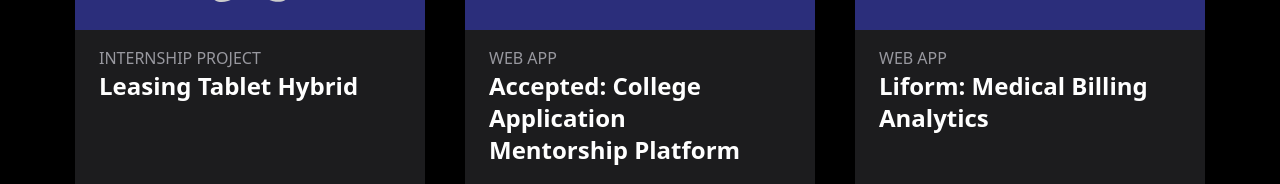
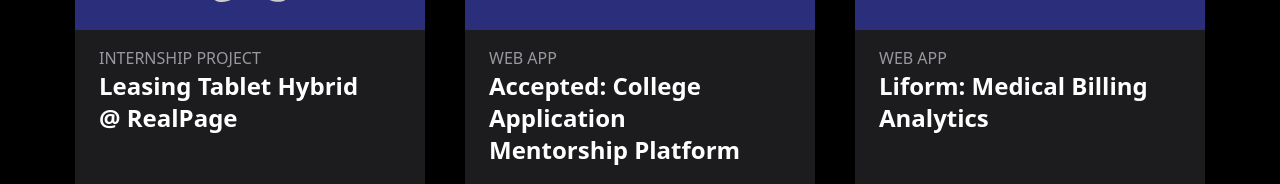
Before and after one commit to adityarathod/adityarathod.github.io, a Next.js app: page / in a window 1280 px wide. Shown: the part 595-779 px from the top of the page. Built offline with nearby package versions, Linux system fonts and the light colour scheme.

Commit message:
Move project data over to TS

```diff
--- a/data/projects.js
+++ /dev/null
@@ -1,44 +0,0 @@
-export default [
-	{
-		title: 'Leasing Tablet Hybrid',
-		type: 'Internship Project',
-		description: 'Developed hybrid redesign of existing Leasing Tablet mobile application using React Native, allowing it to run on iOS and Android.',
-		image: '/leasing-tab-react.svg',
-		color: '#61DAFB',
-	},
-	{
-		title: "Accepted: College Application Mentorship Platform",
-		type: "Web App",
-		description: "Currently working on a platform connecting high school students to undergraduate college applications mentors.",
-		image: "/accepted.svg",
-		color: "#EFEBE3",
-	},
-	{
-		title: "Liform: Medical Billing Analytics",
-		type: "Web App",
-		description: "I built an app to compare treatment costs across multiple providers with my hackathon team. I wrote an ETL pipeline in Python to extract pricing data.",
-		image: "https://adityarathod.github.io/liform.svg",
-		color: "#7DFFCF",
-	},
-	{
-		title: "Reportik: Abstractive Text Summarization Model",
-		type: "Machine Learning Model",
-		description: "Attempted to repurpose LSTM-based neural sequence-to-sequence language model to the domain of long-form text summarization.",
-		image: "/reportik.svg",
-		color: "#713FFF",
-	},
-	{
-		title: "Credit Card Fraud Detection",
-		type: "Machine Learning Model",
-		description: "Trained a small machine learning model to detect fraudulent transactions. Learned how to deal with skewed data and metrics such as F₁ score.",
-		image: "/ccf.svg",
-		color: "#FF6F6F",
-	},
-	{
-		title: "HQ Trivia QAS",
-		type: "Console App",
-		description: "Developed a question-answering system for HQ Trivia app with realtime OCR in a weekend, with blog post explaining how to mitigate such approaches. Blog post was referenced in articles by The Verge and the Washington Post.",
-		image: "/hqtrivia.svg",
-		color: "#36399a",
-	}
-]
--- /dev/null
+++ b/data/projects.ts
@@ -0,0 +1,60 @@
+interface ProjectType {
+	title: string
+	type: string
+	description: string
+	image: string
+	color: string
+}
+
+const projects: ProjectType[] = [
+	{
+		title: 'Leasing Tablet Hybrid @ RealPage',
+		type: 'Internship Project',
+		description:
+			'Developed hybrid redesign of existing Leasing Tablet mobile application using React Native, allowing it to run on iOS and Android.',
+		image: '/leasing-tab-react.svg',
+		color: '#61DAFB',
+	},
+	{
+		title: 'Accepted: College Application Mentorship Platform',
+		type: 'Web App',
+		description:
+			'Currently working on a platform connecting high school students to undergraduate college applications mentors.',
+		image: '/accepted.svg',
+		color: '#EFEBE3',
+	},
+	{
+		title: 'Liform: Medical Billing Analytics',
+		type: 'Web App',
+		description:
+			'I built an app to compare treatment costs across multiple providers with my hackathon team. I wrote an ETL pipeline in Python to extract pricing data.',
+		image: 'https://adityarathod.github.io/liform.svg',
+		color: '#7DFFCF',
+	},
+	{
+		title: 'Reportik: Abstractive Text Summarization Model',
+		type: 'Machine Learning Model',
+		description:
+			'Attempted to repurpose LSTM-based neural sequence-to-sequence language model to the domain of long-form text summarization.',
+		image: '/reportik.svg',
+		color: '#713FFF',
+	},
+	{
+		title: 'Credit Card Fraud Detection',
+		type: 'Machine Learning Model',
+		description:
+			'Trained a small machine learning model to detect fraudulent transactions. Learned how to deal with skewed data and metrics such as F₁ score.',
+		image: '/ccf.svg',
+		color: '#FF6F6F',
+	},
+	{
+		title: 'HQ Trivia QAS',
+		type: 'Console App',
+		description:
+			'Developed a question-answering system for HQ Trivia app with realtime OCR in a weekend, with blog post explaining how to mitigate such approaches. Blog post was referenced in articles by The Verge and the Washington Post.',
+		image: '/hqtrivia.svg',
+		color: '#36399a',
+	},
+]
+
+export default projects
```
